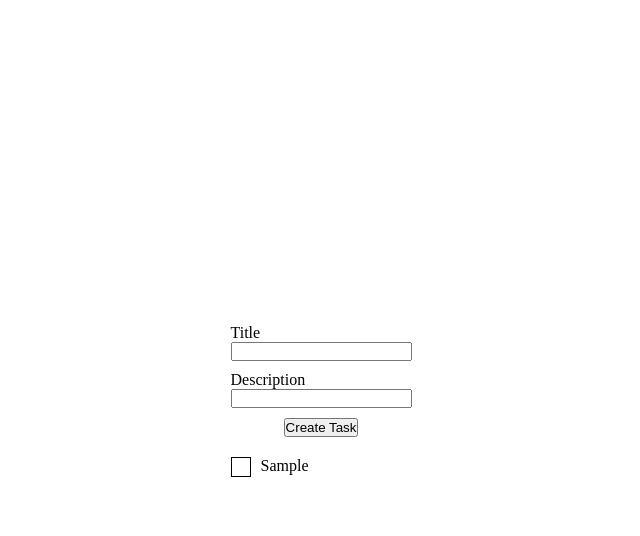
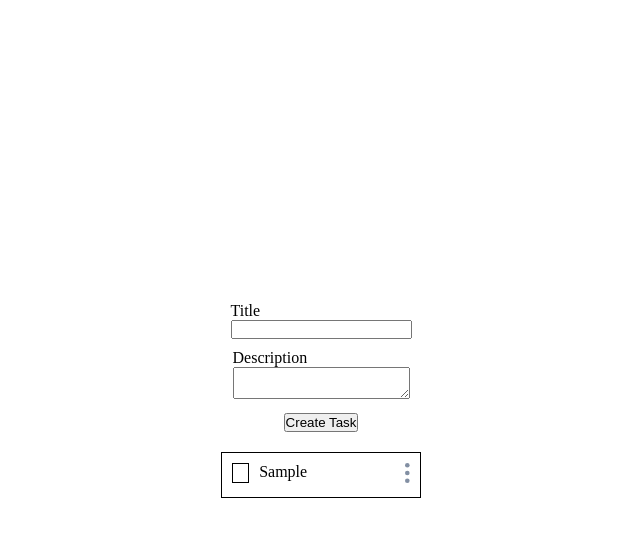
Before and after one commit to dodoburner/todo-app-react, a React (Create React App) app: page / in a window 1280 px wide. Both pictures are taken after typing "Sample", "Sample" into the empty fields and a click on the button "Create Task". Shown: the top 536 px of the page, without its empty margins (319-959 px from the left). Built offline with nearby package versions, Linux system fonts and the light colour scheme.

Commit message:
Display description on hover

```diff
--- a/src/components/Task.js
+++ b/src/components/Task.js
@@ -1,13 +1,30 @@
+import { useState } from "react";
+import elipsis from "../assets/icon-vertical-ellipsis.svg";
+
 const Task = ({ task, setCompleted }) => {
   const { title, description, completed, id } = task;
+  const [isHovering, setIsHovering] = useState(false);
   return (
-    <div className={`Task ${completed ? "completed" : ""}`}>
-      <div
-        onClick={() => { setCompleted(id) }}
-        className="checkbox"
-      />
-      <p>{title}</p>
-    </div>
+    <li
+      className={`Task ${completed ? "completed" : ""}`}>
+      <div className="task-content-container">
+        <div
+          onClick={() => { setCompleted(id) }}
+          className="checkbox"
+        />
+        <p
+          className="task-text"
+          onMouseEnter={() => setIsHovering(true)}
+          onMouseLeave={() => setIsHovering(false)}
+        >
+          {isHovering ? description : title}
+        </p>
+      </div>
+
+      <div>
+        <img src={elipsis} alt="task menu" />
+      </div>
+    </li>
   )
 }
 
--- a/src/components/TaskForm.js
+++ b/src/components/TaskForm.js
@@ -39,10 +39,9 @@ const TaskForm = ({ setTasks }) => {
         <label htmlFor="description">
           Description
         </label>
-        <input
+        <textarea
           value={description}
           onChange={((e) => setDescription(e.target.value))}
-          type="text"
           name="description"
         />
       </div>
--- a/src/components/Tasks.js
+++ b/src/components/Tasks.js
@@ -3,18 +3,17 @@ import Task from "./Task";
 const Tasks = ({ tasks, setCompleted }) => {
   return (
     <div>
-      <div className="Tasks">
+      <ul className="Tasks">
         {tasks.map((task) => {
-          const { title, description, completed, id } = task;
           return (
             <Task
               task={task}
               setCompleted={setCompleted}
-              key={id}
+              key={task.id}
             />
           )
         })}
-      </div>
+      </ul>
     </div>
   )
 }
--- a/src/style/App.css
+++ b/src/style/App.css
@@ -20,8 +20,17 @@ label {
 }
 
 .Task {
+  border: 1px solid black;
+  padding: 10px;
+  width: 200px;
+  display: flex;
+}
+
+.task-content-container,
+.task-text {
   display: flex;
   gap: 10px;
+  width: 100%;
 }
 
 .completed .checkbox {
@@ -32,4 +41,5 @@ label {
   height: 20px;
   width: 20px;
   border: 1px solid black;
+  cursor: pointer;
 }
```
Also changed, not shown: src/assets/icon-vertical-ellipsis.svg (added).
